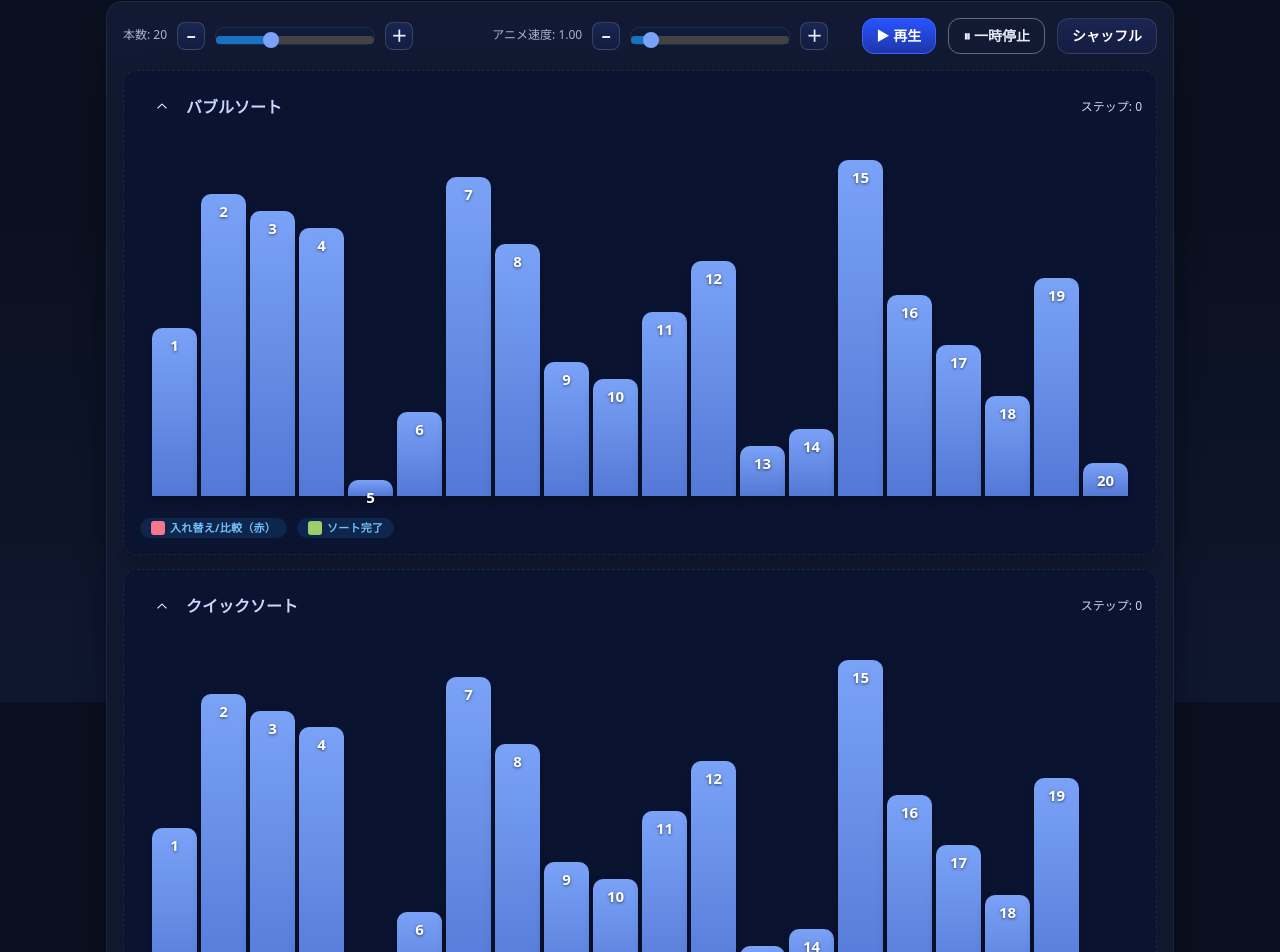
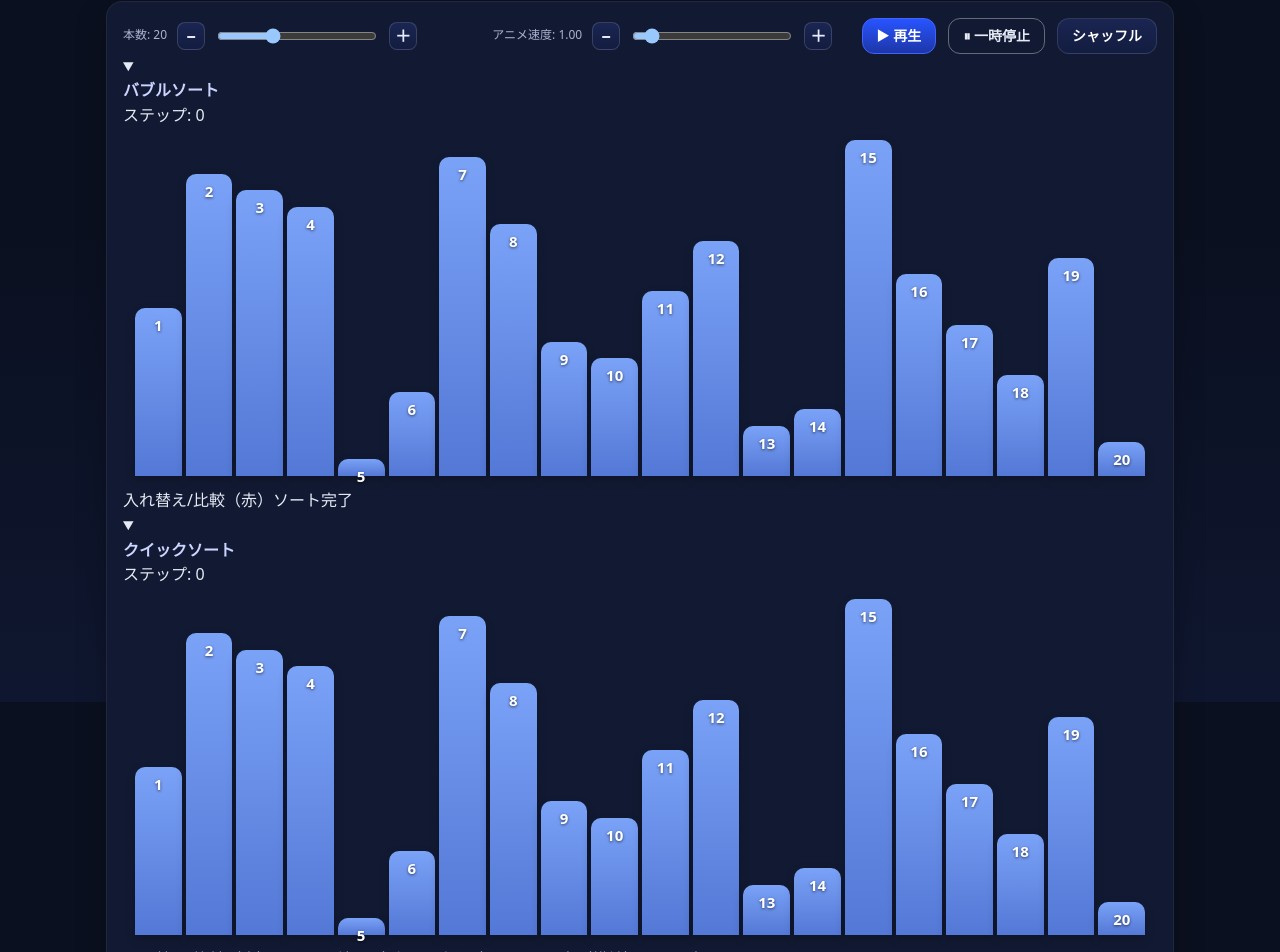
Before and after one commit to shin4488/algorithm-visualizer, a React (Vite) app: page / in a window 1280 px wide. Shown: the part 98-1050 px from the top of the page. Built offline with nearby package versions, Linux system fonts and the light colour scheme.

Commit message:
fix: test

```diff
--- a/src/App.tsx
+++ b/src/App.tsx
@@ -17,10 +17,7 @@ import {
   Button,
   Title,
   Text,
-  Slider,
   ActionIcon,
-  Accordion,
-  Badge,
   Stack,
   Flex,
   Box,
@@ -323,19 +320,18 @@ const App: React.FC = () => {
           boxShadow: '0 10px 30px rgba(0,0,0,0.25)',
         }}
       >
-        {/* ツールバー（Mantineのレスポンシブだけで横一列） */}
+        {/* ツールバー：iPad(sm)ではボタンを次行、md以上は1行 */}
         <Flex
-          wrap={{ base: 'wrap', sm: 'wrap', md: 'wrap', lg: 'nowrap' }}
-          gap={{ base: 'md', sm: 8 }}
+          wrap={{ base: 'wrap', sm: 'wrap', md: 'nowrap' }}
+          gap={{ base: 'md', md: 8 }}
           align="center"
         >
-          {/* 本数 */}
-          <Box flex={{ base: '1 1 100%', md: '1 1 0' }} miw={{ base: 260, sm: 250 }}>
-            {/* ここを nowrap に */}
+          {/* 本数（ネイティブ range） */}
+          <Box flex={{ base: '1 1 100%', sm: '1 1 0' }} miw={{ base: 260, sm: 250 }}>
             <Group gap="xs" align="center" wrap="nowrap">
-              <Text size="xs" c="var(--muted)">
+              <label htmlFor="size" style={{ fontSize: 12, color: 'var(--muted)' }}>
                 本数: {size}
-              </Text>
+              </label>
               <ActionIcon
                 variant="default"
                 aria-label="本数を1減らす"
@@ -344,23 +340,15 @@ const App: React.FC = () => {
               >
                 −
               </ActionIcon>
-              <Slider
-                value={size}
-                onChange={(v) => handleSizeInput(v)}
+              <input
+                id="size"
+                type="range"
                 min={5}
                 max={50}
                 step={1}
-                w={{ base: 160, md: 140, lg: 160 }}
-                styles={{
-                  root: {
-                    paddingTop: 8,
-                    paddingBottom: 8,
-                    background: '#0f1b3a',
-                    border: '1px solid rgba(255,255,255,0.08)',
-                    borderRadius: 10,
-                  },
-                  thumb: { borderColor: 'var(--accent)', background: 'var(--accent)' },
-                }}
+                value={size}
+                onChange={(e) => handleSizeInput(Number(e.currentTarget.value))}
+                style={{ width: 160 }}
               />
               <ActionIcon
                 variant="default"
@@ -373,13 +361,12 @@ const App: React.FC = () => {
             </Group>
           </Box>
 
-          {/* アニメ速度 */}
-          <Box flex={{ base: '1 1 100%', md: '1 1 0' }} miw={{ base: 260, md: 250 }}>
-            {/* ここを nowrap に */}
+          {/* アニメ速度（ネイティブ range） */}
+          <Box flex={{ base: '1 1 100%', sm: '1 1 0' }} miw={{ base: 260, sm: 250 }}>
             <Group gap="xs" align="center" wrap="nowrap">
-              <Text size="xs" c="var(--muted)">
+              <label htmlFor="speed" style={{ fontSize: 12, color: 'var(--muted)' }}>
                 アニメ速度: {speed.toFixed(2)}
-              </Text>
+              </label>
               <ActionIcon
                 variant="default"
                 aria-label="速度を一段階遅く"
@@ -388,27 +375,16 @@ const App: React.FC = () => {
               >
                 −
               </ActionIcon>
-
-              {/* ← 幅を短く */}
-              <Slider
-                value={speed}
-                onChange={(v) => handleSpeedInput(v)}
+              <input
+                id="speed"
+                type="range"
                 min={0.2}
                 max={10}
                 step={0.05}
-                w={{ base: 160, md: 140, lg: 160 }}
-                styles={{
-                  root: {
-                    paddingTop: 8,
-                    paddingBottom: 8,
-                    background: '#0f1b3a',
-                    border: '1px solid rgba(255,255,255,0.08)',
-                    borderRadius: 10,
-                  },
-                  thumb: { borderColor: 'var(--accent)', background: 'var(--accent)' },
-                }}
+                value={speed}
+                onChange={(e) => handleSpeedInput(Number(e.currentTarget.value))}
+                style={{ width: 160 }}
               />
-
               <ActionIcon
                 variant="default"
                 aria-label="速度を一段階速く"
@@ -420,8 +396,8 @@ const App: React.FC = () => {
             </Group>
           </Box>
 
-          {/* 再生・一時停止・シャッフル（折り返し禁止） */}
-          <Box flex="0 0 auto">
+          {/* 再生・一時停止・シャッフル（折り返し禁止 / iPadは次行） */}
+          <Box flex={{ base: '1 1 100%', sm: '0 0 100%', md: '0 0 auto' }}>
             <Group gap="sm" align="center" wrap="nowrap">
               <Button onClick={handleStart} disabled={playing} style={primaryBtnStyle}>
                 ▶ 再生
@@ -441,82 +417,63 @@ const App: React.FC = () => {
           </Box>
         </Flex>
 
-        {/* 折り畳み（トグルは左） */}
-        <Accordion
-          multiple
-          defaultValue={['bubble', 'quick']}
-          mt="md"
-          radius="md"
-          variant="separated"
-          chevronPosition="left"
-        >
-          <Accordion.Item value="bubble" style={boardStyle}>
-            <Accordion.Control style={boardSummaryStyle}>
-              <Group justify="space-between" w="100%">
-                <Group gap={10} align="center">
-                  <Text style={{ margin: 0, fontSize: 16, color: '#cbd5ff', fontWeight: 600 }}>
-                    バブルソート
-                  </Text>
-                </Group>
-                <Text size="xs" c="#cbd5ff">
-                  ステップ: {stepsBubble}
-                </Text>
-              </Group>
-            </Accordion.Control>
-            <Accordion.Panel>
-              <Bars board={bubble} />
-              <Group gap="xs" mt="xs">
-                <Badge variant="light" leftSection={<span className="legend-box legend-swap" />}>
-                  入れ替え/比較（赤）
-                </Badge>
-                <Badge variant="light" leftSection={<span className="legend-box legend-sorted" />}>
-                  ソート完了
-                </Badge>
-              </Group>
-            </Accordion.Panel>
-          </Accordion.Item>
+        {/* ==== details版（テスト互換） ==== */}
+        <details className="board" id="board-bubble" open>
+          <summary>
+            <div className="summary-title">
+              <span className="caret"></span>
+              <h2 style={{ margin: 0, fontSize: '16px', color: '#cbd5ff' }}>バブルソート</h2>
+            </div>
+            <div className="summary-meta">
+              ステップ: <span id="steps-bubble">{stepsBubble}</span>
+            </div>
+          </summary>
+          <Bars board={bubble} />
+          <div className="legend">
+            <span className="chip">
+              <span className="box swap"></span>入れ替え/比較（赤）
+            </span>
+            <span className="chip">
+              <span className="box sorted"></span>ソート完了
+            </span>
+          </div>
+          <div className="footer" />
+        </details>
 
-          <Accordion.Item value="quick" style={boardStyle}>
-            <Accordion.Control style={boardSummaryStyle}>
-              <Group justify="space-between" w="100%">
-                <Group gap={10} align="center">
-                  <Text style={{ margin: 0, fontSize: 16, color: '#cbd5ff', fontWeight: 600 }}>
-                    クイックソート
-                  </Text>
-                </Group>
-                <Text size="xs" c="#cbd5ff">
-                  ステップ: {stepsQuick}
-                </Text>
-              </Group>
-            </Accordion.Control>
-            <Accordion.Panel>
-              <Bars board={quick} />
-              <Group gap="xs" mt="xs" wrap="wrap">
-                <Badge variant="light" leftSection={<span className="legend-box legend-swap" />}>
-                  入れ替え/比較（赤）
-                </Badge>
-                <Badge variant="light" leftSection={<span className="legend-box legend-pivot" />}>
-                  ピボット
-                </Badge>
-                <Badge
-                  variant="light"
-                  leftSection={<span className="legend-box legend-boundary" />}
-                >
-                  境界（グループ分け）
-                </Badge>
-                <Badge
-                  variant="light"
-                  leftSection={<span className="legend-box legend-pivotline" />}
-                >
-                  ピボット高（横線）
-                </Badge>
-                <Badge variant="light" leftSection={<span className="legend-box legend-sorted" />}>
-                  ソート完了
-                </Badge>
-              </Group>
-            </Accordion.Panel>
-          </Accordion.Item>
-        </Accordion>
+        <details className="board" id="board-quick" open>
+          <summary>
+            <div className="summary-title">
+              <span className="caret"></span>
+              <h2 style={{ margin: 0, fontSize: '16px', color: '#cbd5ff' }}>クイックソート</h2>
+            </div>
+            <div className="summary-meta">
+              ステップ:{' '}
+              <span className="mono" id="steps-quick">
+                {stepsQuick}
+              </span>
+            </div>
+          </summary>
+          <Bars board={quick} />
+          <div className="legend">
+            <span className="chip">
+              <span className="box swap"></span>入れ替え/比較（赤）
+            </span>
+            <span className="chip">
+              <span className="box pivot"></span>ピボット
+            </span>
+            <span className="chip">
+              <span className="box boundary"></span>境界（グループ分け）
+            </span>
+            <span className="chip">
+              <span className="box" style={{ background: 'var(--pivotLine)' }}></span>
+              ピボット高（横線）
+            </span>
+            <span className="chip">
+              <span className="box sorted"></span>ソート完了
+            </span>
+          </div>
+          <div className="footer" />
+        </details>
       </Paper>
     </Container>
   );
@@ -561,17 +518,4 @@ const ghostBtnStyle: React.CSSProperties = {
   whiteSpace: 'nowrap',
 };
 
-const boardStyle: React.CSSProperties = {
-  marginTop: 14,
-  padding: 0,
-  borderRadius: 14,
-  background: '#0a1330',
-  border: '1px dashed rgba(255, 255, 255, 0.08)',
-  boxShadow: '0 10px 30px rgba(0,0,0,0.25)',
-};
-
-const boardSummaryStyle: React.CSSProperties = {
-  padding: '12px 14px',
-};
-
 export default App;
```
Also changed, not shown: src/test/setupTests.ts (+17 -0 lines), 1 other file (tests, documents, lock files or other folders).
